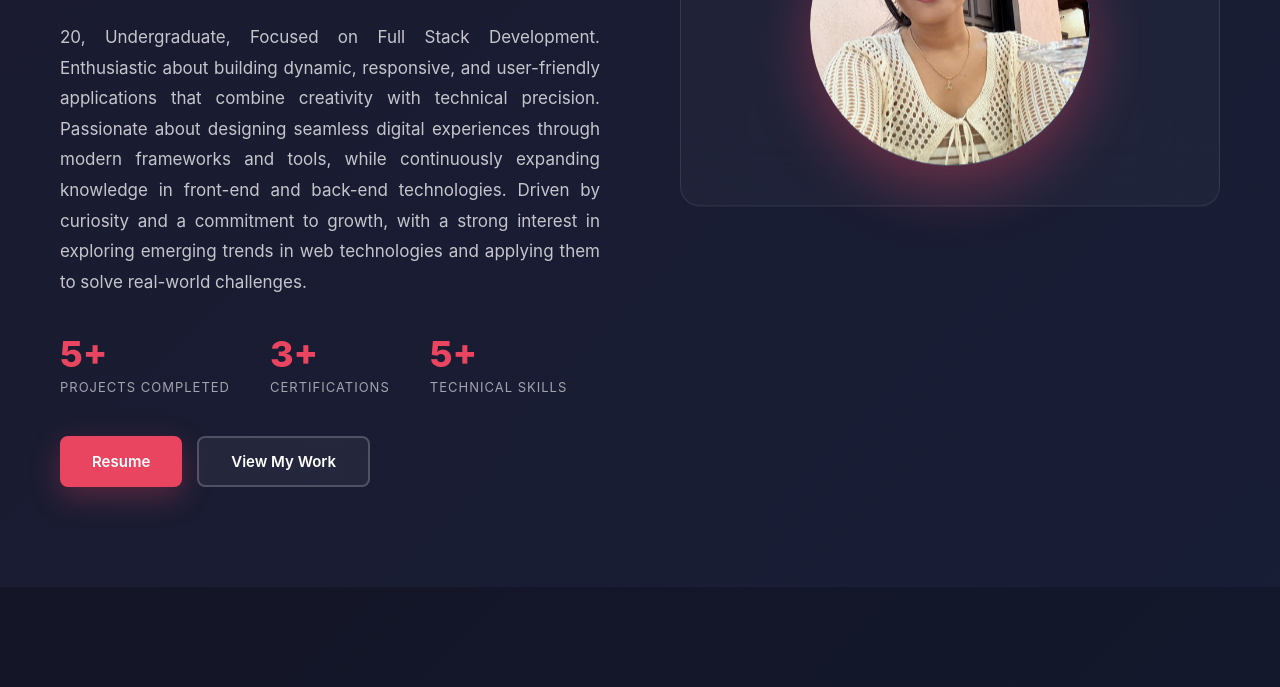
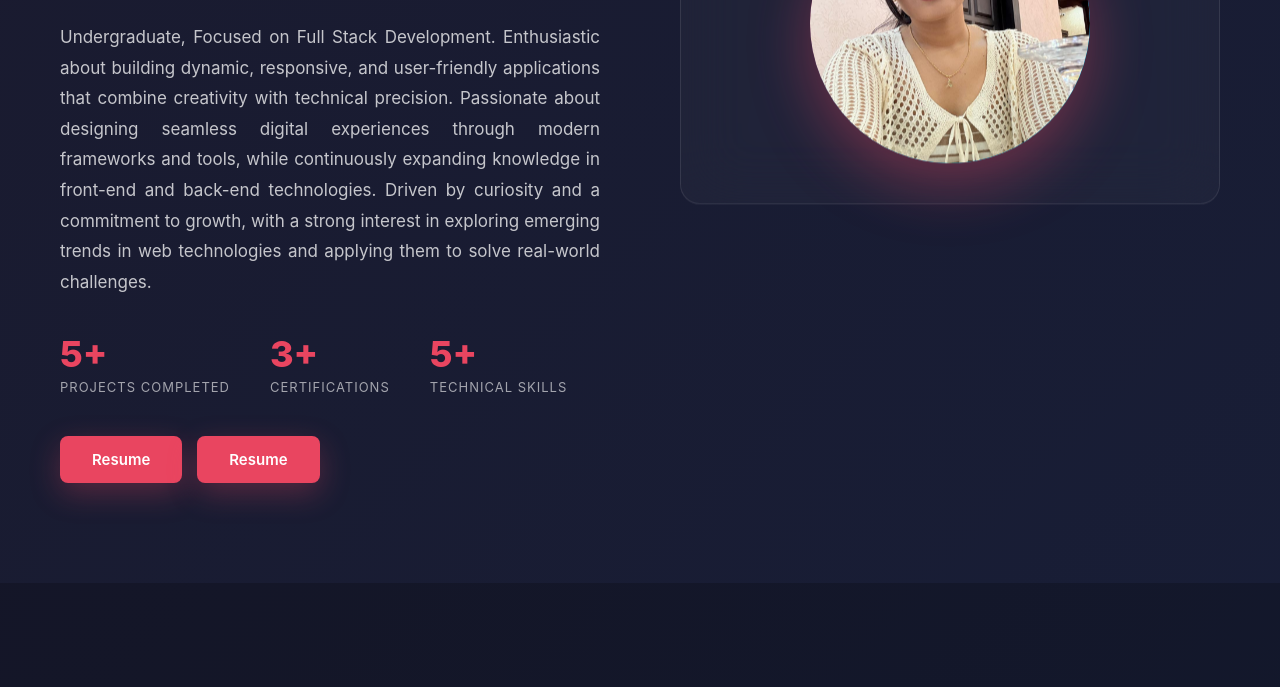
Before and after one commit to ThamadiR/ThamadiR.GITHUB.IO, a plain HTML site: page index.html in a window 1280 px wide. Shown: the part 578-1265 px from the top of the page. Drawn offline with Linux system fonts and the light colour scheme.

Commit message:
Update hero section and resume link in index.html
Removed the number '20' from the description and updated the Resume link to download a PDF.

```diff
--- a/index.html
+++ b/index.html
@@ -1159,7 +1159,7 @@ footer {
                     </h1>
                     <p class="hero-subtitle">Full stack Developer | Web Developer</p>
                     <p class="hero-description" style="text-align: justify;">
-                        20, Undergraduate, Focused on Full Stack Development.
+                        Undergraduate, Focused on Full Stack Development.
                         Enthusiastic about building dynamic, responsive,
                         and user-friendly applications that combine creativity
                          with technical precision. Passionate about designing seamless digital experiences through
@@ -1186,7 +1186,8 @@ footer {
 
                     <div class="cta-buttons">
                         <a href="#cv" class="btn btn-primary">Resume</a>
-                        <a href="#projects" class="btn btn-secondary">View My Work</a>
+
+                        <a href="Thamadi_De_Silva_CV.pdf" download="Thamadi_De_Silva_CV.pdf" class="btn btn-primary">Resume</a>
                     </div>
                 </div>
 
```
